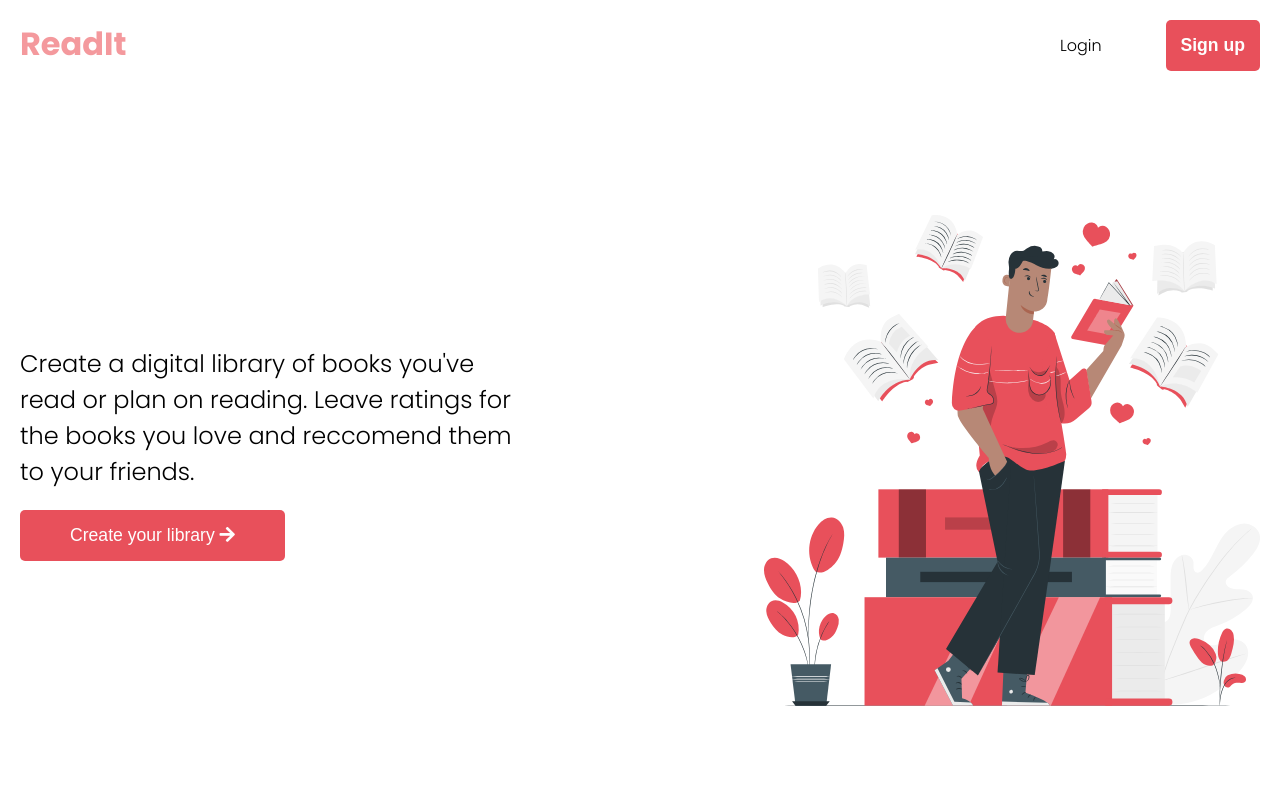
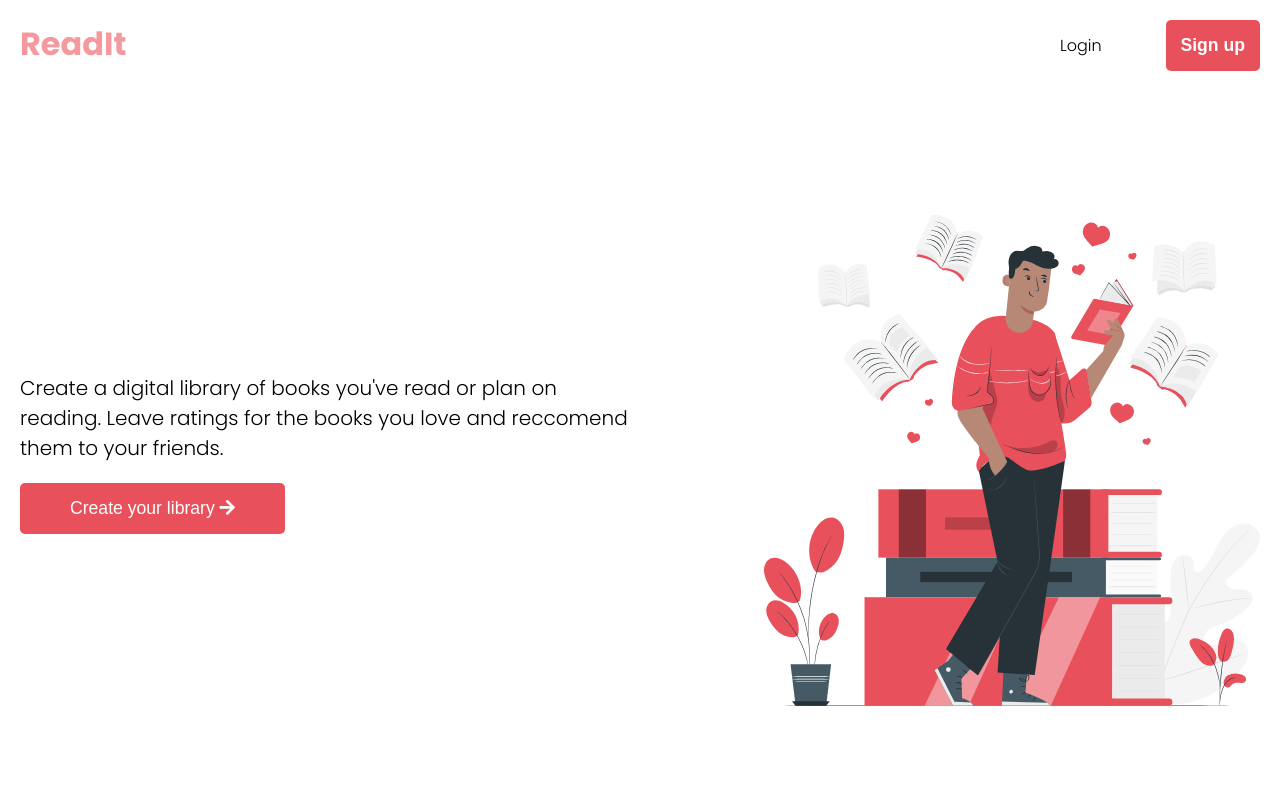
Before and after one commit to cliff-lilly-jean/Readit, a Vue app: page / in a window 1280 px wide. Shown: the top 800 px of the page. Built offline with nearby package versions, Linux system fonts and the light colour scheme; no server answers.

Commit message:
Added an auth.onStateChanged method

```diff
--- a/src/App.vue
+++ b/src/App.vue
@@ -12,6 +12,7 @@ export default {
   data() {
     return {};
   },
+  methods: {},
 };
 </script>
 
--- a/src/components/Navigation.vue
+++ b/src/components/Navigation.vue
@@ -75,7 +75,6 @@ export default {
   methods: {
     signOut() {
       auth.signOut().then(() => {
-        console.log("The user is signed out");
         this.$router.replace("/");
       });
     },
--- a/src/firebase.js
+++ b/src/firebase.js
@@ -15,6 +15,8 @@ const firebaseConfig = {
 
 firebase.initializeApp(firebaseConfig);
 
+
+
 export const db = firebase.firestore();
 export const auth = firebase.auth();
 export const storage = firebase.storage();
--- a/src/main.js
+++ b/src/main.js
@@ -2,6 +2,7 @@ import Vue from 'vue';
 import App from './App.vue';
 import VueRouter from 'vue-router';
 import Routes from './routes';
+import { auth } from './firebase';
 
 // Composition API
 import VueCompositionApi from '@vue/composition-api';
@@ -9,9 +10,6 @@ Vue.use(VueCompositionApi);
 
 // Event Bus
 export const bus = new Vue();
-
-// Vuefire Firebase
-// Vue.use(firestorePlugin);
 
 // Router
 Vue.use(VueRouter);
@@ -23,6 +21,15 @@ const routes = new VueRouter({
 
 Vue.config.productionTip = false;
 
+// Firebase auth state
+auth.onAuthStateChanged(user => {
+ if (user) {
+  console.log('The user has logged in: ', user);
+ } else {
+  console.log('The user has logged out');
+ }
+});
+
 new Vue({
  render: h => h(App),
  router: routes,
--- a/src/views/LandingPage.vue
+++ b/src/views/LandingPage.vue
@@ -160,8 +160,8 @@ export default {
 }
 
 .lp__left p {
-  max-width: 80%;
-  font-size: 1.5rem;
+  max-width: 100%;
+  font-size: 1.25rem;
 }
 
 .title {
--- a/src/views/SignUpSignIn.vue
+++ b/src/views/SignUpSignIn.vue
@@ -210,14 +210,11 @@ export default {
         });
     },
     login() {
-      auth
-        .signInWithEmailAndPassword(this.email, this.password)
-        .then((cred) => {
-          console.log(cred.user);
-          this.email = "";
-          this.password = "";
-          this.$router.replace("/dashboard");
-        });
+      auth.signInWithEmailAndPassword(this.email, this.password).then(() => {
+        this.email = "";
+        this.password = "";
+        this.$router.replace("/dashboard");
+      });
     },
   },
 };
```
